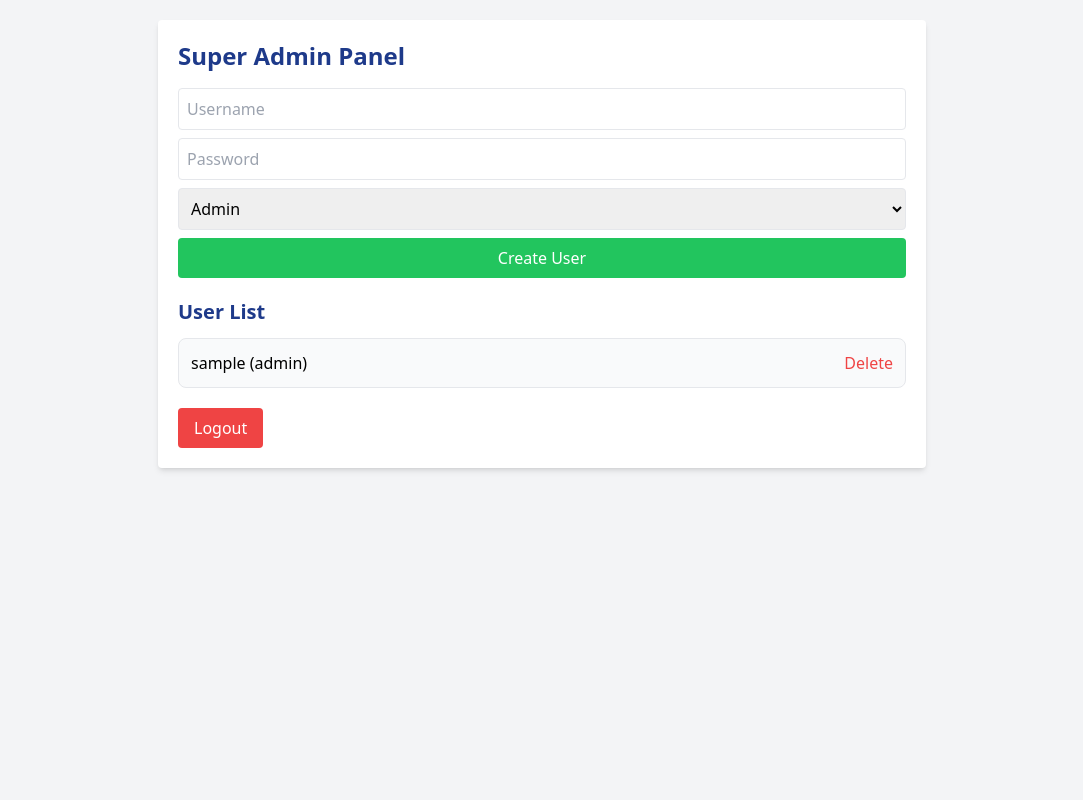
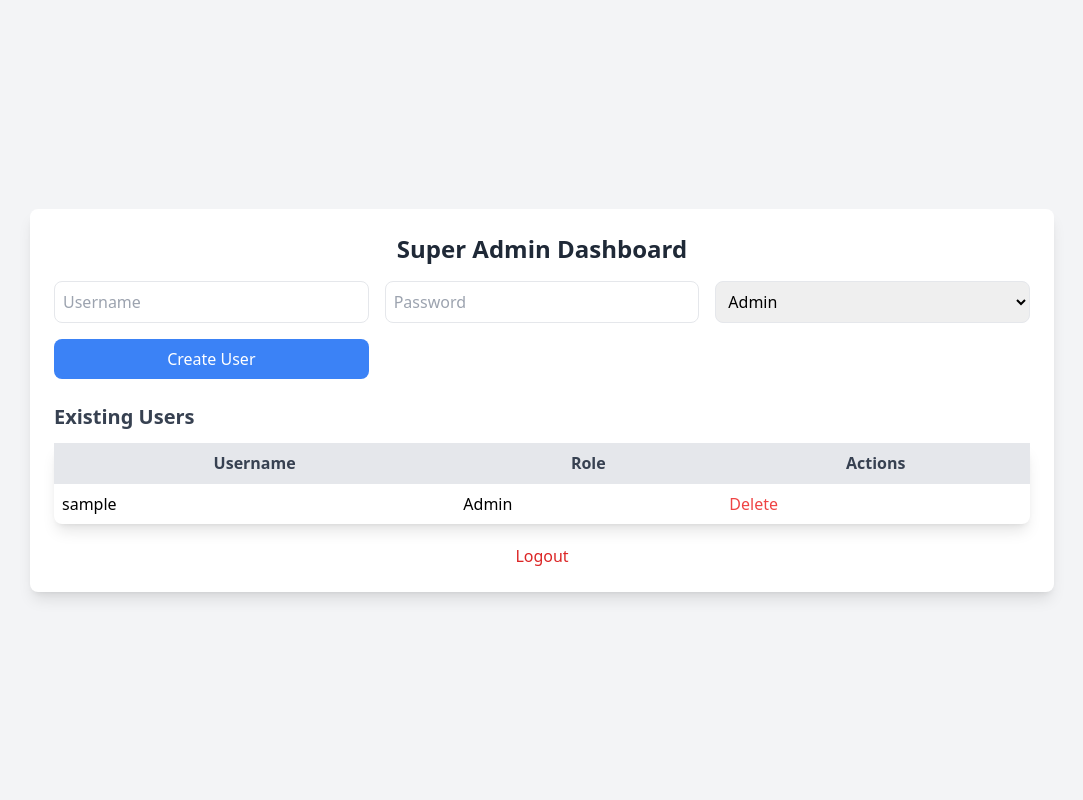
Before and after one commit to kevinbalocos/Queueing-system, a CodeIgniter app: the page made by application/views/superadmin/superadmin_view_superadmin.php in a window 1280 px wide. Shown: the whole page, without its empty margins (98-1181 px from the left). Run offline with CodeIgniter, Linux system fonts and the light colour scheme; tables that the repository leaves empty or names only in its code hold one stand-in row (values such as "Sample post"); the template is opened without the code that fills it: most values are stand-ins (such as "Sample title", 1, 10 or a date in 2020); some libraries are stand-ins or nearby versions.

Commit message:
[fix] super admin interface

```diff
--- a/application/config/routes.php
+++ b/application/config/routes.php
@@ -50,5 +50,6 @@ defined('BASEPATH') OR exit('No direct script access allowed');
 |		my-controller/my-method	-> my_controller/my_method
 */
 $route['default_controller'] = 'controller_login';
+$route['SuperAdmin'] = 'SuperAdmin/index';
 $route['404_override'] = '';
 $route['translate_uri_dashes'] = FALSE;
--- a/application/views/superadmin/superadmin_view_superadmin.php
+++ b/application/views/superadmin/superadmin_view_superadmin.php
@@ -3,36 +3,75 @@
 <head>
     <meta charset="UTF-8">
     <meta name="viewport" content="width=device-width, initial-scale=1.0">
-    <title>Super Admin Panel</title>
+    <title>Super Admin Dashboard</title>
     <script src="https://cdn.tailwindcss.com"></script>
 </head>
-<body class="bg-gray-100 p-5">
-    <div class="max-w-3xl mx-auto bg-white p-5 rounded shadow-md">
-        <h2 class="text-2xl font-bold text-blue-900">Super Admin Panel</h2>
+<body class="bg-gray-100 min-h-screen flex items-center justify-center p-5">
 
-        <!-- Add User Form -->
-        <form action="<?= base_url('superadmin/create_user'); ?>" method="post" class="mt-4">
-            <input type="text" name="username" placeholder="Username" required class="border p-2 w-full rounded">
-            <input type="password" name="password" placeholder="Password" required class="border p-2 w-full rounded mt-2">
-            <select name="role" required class="border p-2 w-full rounded mt-2">
-                <option value="admin">Admin</option>
-                <option value="user">User</option>
-            </select>
-            <button type="submit" class="mt-2 w-full bg-green-500 text-white py-2 rounded">Create User</button>
+    <div class="bg-white p-6 rounded-lg shadow-lg w-full max-w-5xl">
+        <h2 class="text-2xl font-bold text-center text-gray-800 mb-4">Super Admin Dashboard</h2>
+
+        <!-- Display Flash Messages -->
+        <?php if ($this->session->flashdata('success')): ?>
+            <p class="text-green-600"><?= $this->session->flashdata('success'); ?></p>
+        <?php endif; ?>
+        <?php if ($this->session->flashdata('error')): ?>
+            <p class="text-red-600"><?= $this->session->flashdata('error'); ?></p>
+        <?php endif; ?>
+
+        <!-- User Creation Form -->
+        <form action="<?= base_url('SuperAdmin/create_user'); ?>" method="post" class="mb-6">
+            <div class="grid grid-cols-3 gap-4">
+                <input type="text" name="username" placeholder="Username" class="p-2 border rounded-lg" required>
+                <input type="password" name="password" placeholder="Password" class="p-2 border rounded-lg" required>
+                <select name="role" class="p-2 border rounded-lg">
+                    <option value="admin">Admin</option>
+                    <option value="superadmin">Super Admin</option>
+                    <option value="landtax">Land Tax</option>
+                    <option value="releasing">Releasing</option>
+                    <option value="payment">Payment</option>
+                    <option value="backroom">Backroom</option>
+                    <option value="examiners">Examiners</option>
+                    <option value="businesstax">Business Tax</option>
+                    <option value="fireprotection">Fire Protection</option>
+                </select>
+                <button type="submit" class="bg-blue-500 text-white px-4 py-2 rounded-lg hover:bg-blue-600">
+                    Create User
+                </button>
+            </div>
         </form>
 
-        <!-- Display Users -->
-        <h3 class="text-xl font-bold text-blue-900 mt-5">User List</h3>
-        <ul class="mt-3 space-y-2">
-            <?php foreach ($users as $user): ?>
-                <li class="p-3 bg-gray-50 border rounded-lg flex justify-between">
-                    <?= $user->username; ?> (<?= $user->role; ?>)
-                    <a href="<?= base_url('superadmin/delete_user/' . $user->id); ?>" class="text-red-500">Delete</a>
-                </li>
-            <?php endforeach; ?>
-        </ul>
+        <!-- User List -->
+        <h3 class="text-xl font-bold text-gray-700 mb-3">Existing Users</h3>
+        <table class="w-full bg-white shadow-lg rounded-lg">
+            <thead>
+                <tr class="bg-gray-200 text-gray-700">
+                    <th class="p-2">Username</th>
+                    <th class="p-2">Role</th>
+                    <th class="p-2">Actions</th>
+                </tr>
+            </thead>
+            <tbody>
+                <?php foreach ($users as $user): ?>
+                    <tr class="border-t">
+                        <td class="p-2"><?= $user->username; ?></td>
+                        <td class="p-2"><?= ucfirst($user->role); ?></td>
+                        <td class="p-2">
+                            <?php if ($user->role !== 'super_admin'): ?>
+                                <a href="<?= base_url('SuperAdmin/delete_user/' . $user->id); ?>"
+                                   class="text-red-500 hover:underline">Delete</a>
+                            <?php endif; ?>
+                        </td>
+                    </tr>
+                <?php endforeach; ?>
+            </tbody>
+        </table>
 
-        <a href="<?= base_url('controller_admin_landing/logout'); ?>" class="mt-5 inline-block bg-red-500 text-white px-4 py-2 rounded">Logout</a>
+        <!-- Logout Button -->
+        <div class="text-center mt-5">
+            <a href="<?= base_url('SuperAdmin/logout'); ?>" class="text-red-600 hover:underline">Logout</a>
+        </div>
     </div>
+
 </body>
 </html>
```
Also changed, not shown: application/controllers/SuperAdmin.php (added, +62 -0 lines), application/controllers/controller_SuperAdmin.php (deleted, +0 -54 lines), application/controllers/controller_login.php (+39 -23 lines), application/models/model_login.php (+5 -5 lines), application/models/model_user.php (+11 -5 lines).
